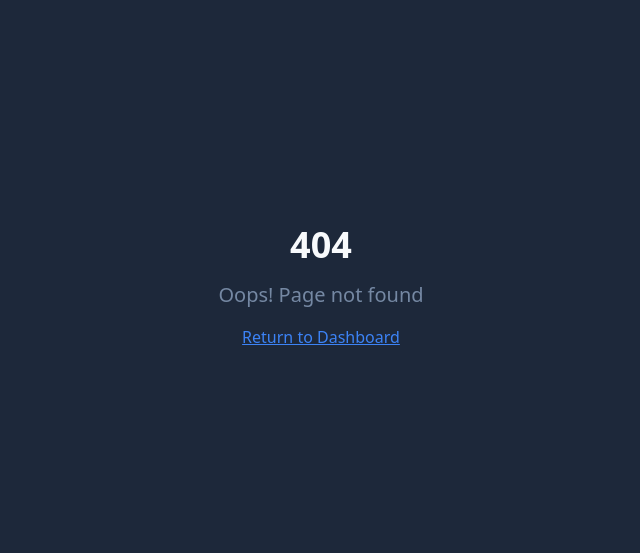
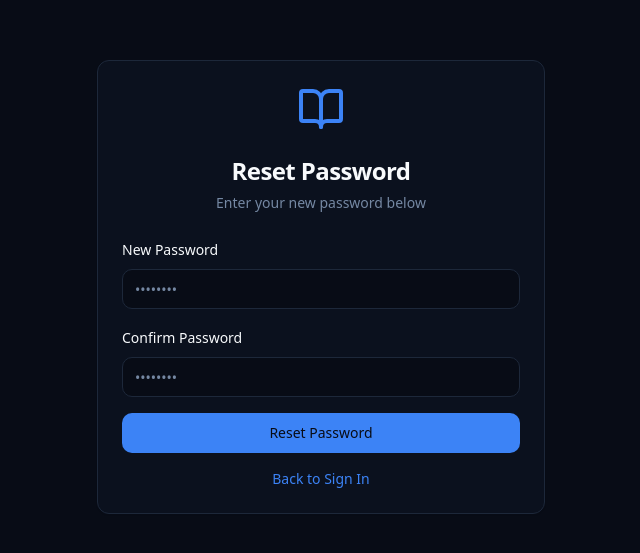
Before and after one commit to SunnyDev7/learning-log-frontend, a React (Vite) app: page /reset-password/1 in a window 1280 px wide. Before the commit this address had no page. Shown: the part 113-666 px from the top of the page, without its empty margins (319-959 px from the left). Built offline with nearby package versions, Linux system fonts and the light colour scheme.

Commit message:
forgot password page added

```diff
--- a/src/App.jsx
+++ b/src/App.jsx
@@ -11,6 +11,8 @@ import { ProtectedRoute } from "./components/auth/ProtectedRoute.jsx";
 import { AppLayout } from "./components/layout/AppLayout.jsx";
 import RegisterPage from "./pages/Register";
 import LogInPage from "./pages/Login.jsx";
+import ForgotPasswordPage from "./pages/ForgotPassword.jsx";
+import ResetPasswordPage from "./pages/ResetPassword.jsx";
 import Index from "./pages/Index.jsx";
 import LogPage from "./pages/Log.jsx";
 import PomodoroPage from "./pages/Pomodoro.jsx";
@@ -33,6 +35,8 @@ function App() {
               <Routes>
                 <Route path="/login" element={<LogInPage />} />
                 <Route path="/register" element={<RegisterPage />} />
+                <Route path="/forgot-password" element={<ForgotPasswordPage />} />
+                <Route path="/reset-password/:token" element={<ResetPasswordPage />} />
                 <Route
                   path="/"
                   element={
--- /dev/null
+++ b/src/pages/ForgotPassword.jsx
@@ -0,0 +1,98 @@
+import { useState } from "react";
+import { Link } from "react-router-dom";
+import { toast } from "sonner";
+import { BookOpen, ArrowLeft } from "lucide-react";
+
+import api from "../lib/api.js";
+import { Button } from "../components/ui/button.jsx";
+import { Input } from "../components/ui/input.jsx";
+import { Label } from "../components/ui/label.jsx";
+import {
+  Card,
+  CardContent,
+  CardHeader,
+  CardTitle,
+  CardDescription,
+} from "../components/ui/card.jsx";
+
+export default function ForgotPasswordPage() {
+  const [email, setEmail] = useState("");
+  const [loading, setLoading] = useState(false);
+  const [sent, setSent] = useState(false);
+
+  const handleSubmit = async (e) => {
+    e.preventDefault();
+    setLoading(true);
+
+    try {
+      const response = await api.post("/api/auth/forgot-password", { email });
+      toast.success(response.data.message);
+      setSent(true);
+    } catch (error) {
+      toast.error(error.response?.data?.message || "Something went wrong");
+    } finally {
+      setLoading(false);
+    }
+  };
+
+  return (
+    <div className="min-h-screen flex items-center justify-center bg-background p-4">
+      <Card className="w-full max-w-md">
+        <CardHeader className="text-center">
+          <div className="flex justify-center mb-4">
+            <BookOpen className="h-12 w-12 text-primary" />
+          </div>
+          <CardTitle className="text-2xl">Forgot Password</CardTitle>
+          <CardDescription>
+            {sent
+              ? "Check your email for the reset link"
+              : "Enter your email to receive a password reset link"}
+          </CardDescription>
+        </CardHeader>
+        <CardContent>
+          {sent ? (
+            <div className="space-y-4 text-center">
+              <p className="text-sm text-muted-foreground">
+                We sent a password reset link to <strong>{email}</strong>. The
+                link expires in 15 minutes.
+              </p>
+              <Button
+                variant="outline"
+                className="w-full"
+                onClick={() => setSent(false)}
+              >
+                Send again
+              </Button>
+            </div>
+          ) : (
+            <form onSubmit={handleSubmit} className="space-y-4">
+              <div className="space-y-2">
+                <Label htmlFor="email">Email</Label>
+                <Input
+                  id="email"
+                  type="email"
+                  value={email}
+                  onChange={(e) => setEmail(e.target.value)}
+                  placeholder="you@example.com"
+                  required
+                />
+              </div>
+              <Button type="submit" className="w-full" disabled={loading}>
+                {loading ? "Sending..." : "Send Reset Link"}
+              </Button>
+            </form>
+          )}
+          <p className="text-center text-sm text-muted-foreground mt-4">
+            <Link
+              to="/login"
+              className="text-primary hover:underline inline-flex items-center gap-1"
+            >
+              <ArrowLeft className="h-3 w-3" />
+              Back to Sign In
+            </Link>
+          </p>
+        </CardContent>
+      </Card>
+    </div>
+  );
+}
--- a/src/pages/Login.jsx
+++ b/src/pages/Login.jsx
@@ -71,7 +71,15 @@ export default function LoginPage() {
               />
             </div>
             <div className="space-y-2">
-              <Label htmlFor="password">Password</Label>
+              <div className="flex items-center justify-between">
+                <Label htmlFor="password">Password</Label>
+                <Link
+                  to="/forgot-password"
+                  className="text-sm text-primary hover:underline"
+                >
+                  Forgot password?
+                </Link>
+              </div>
               <Input
                 id="password"
                 type="password"
--- /dev/null
+++ b/src/pages/ResetPassword.jsx
@@ -0,0 +1,104 @@
+import { useState } from "react";
+import { Link, useParams, useNavigate } from "react-router-dom";
+import { toast } from "sonner";
+import { BookOpen } from "lucide-react";
+
+import api from "../lib/api.js";
+import { Button } from "../components/ui/button.jsx";
+import { Input } from "../components/ui/input.jsx";
+import { Label } from "../components/ui/label.jsx";
+import {
+  Card,
+  CardContent,
+  CardHeader,
+  CardTitle,
+  CardDescription,
+} from "../components/ui/card.jsx";
+
+export default function ResetPasswordPage() {
+  const { token } = useParams();
+  const navigate = useNavigate();
+  const [password, setPassword] = useState("");
+  const [confirmPassword, setConfirmPassword] = useState("");
+  const [loading, setLoading] = useState(false);
+
+  const handleSubmit = async (e) => {
+    e.preventDefault();
+
+    if (password !== confirmPassword) {
+      toast.error("Passwords do not match");
+      return;
+    }
+
+    if (password.length < 3) {
+      toast.error("Password must be at least 3 characters");
+      return;
+    }
+
+    setLoading(true);
+
+    try {
+      const response = await api.post(`/api/auth/reset-password/${token}`, {
+        password,
+      });
+      toast.success(response.data.message);
+      navigate("/login");
+    } catch (error) {
+      toast.error(
+        error.response?.data?.message || "Failed to reset password",
+      );
+    } finally {
+      setLoading(false);
+    }
+  };
+
+  return (
+    <div className="min-h-screen flex items-center justify-center bg-background p-4">
+      <Card className="w-full max-w-md">
+        <CardHeader className="text-center">
+          <div className="flex justify-center mb-4">
+            <BookOpen className="h-12 w-12 text-primary" />
+          </div>
+          <CardTitle className="text-2xl">Reset Password</CardTitle>
+          <CardDescription>Enter your new password below</CardDescription>
+        </CardHeader>
+        <CardContent>
+          <form onSubmit={handleSubmit} className="space-y-4">
+            <div className="space-y-2">
+              <Label htmlFor="password">New Password</Label>
+              <Input
+                id="password"
+                type="password"
+                value={password}
+                onChange={(e) => setPassword(e.target.value)}
+                placeholder="••••••••"
+                minLength={3}
+                required
+              />
+            </div>
+            <div className="space-y-2">
+              <Label htmlFor="confirmPassword">Confirm Password</Label>
+              <Input
+                id="confirmPassword"
+                type="password"
+                value={confirmPassword}
+                onChange={(e) => setConfirmPassword(e.target.value)}
+                placeholder="••••••••"
+                minLength={3}
+                required
+              />
+            </div>
+            <Button type="submit" className="w-full" disabled={loading}>
+              {loading ? "Resetting..." : "Reset Password"}
+            </Button>
+          </form>
+          <p className="text-center text-sm text-muted-foreground mt-4">
+            <Link to="/login" className="text-primary hover:underline">
+              Back to Sign In
+            </Link>
+          </p>
+        </CardContent>
+      </Card>
+    </div>
+  );
+}
```
